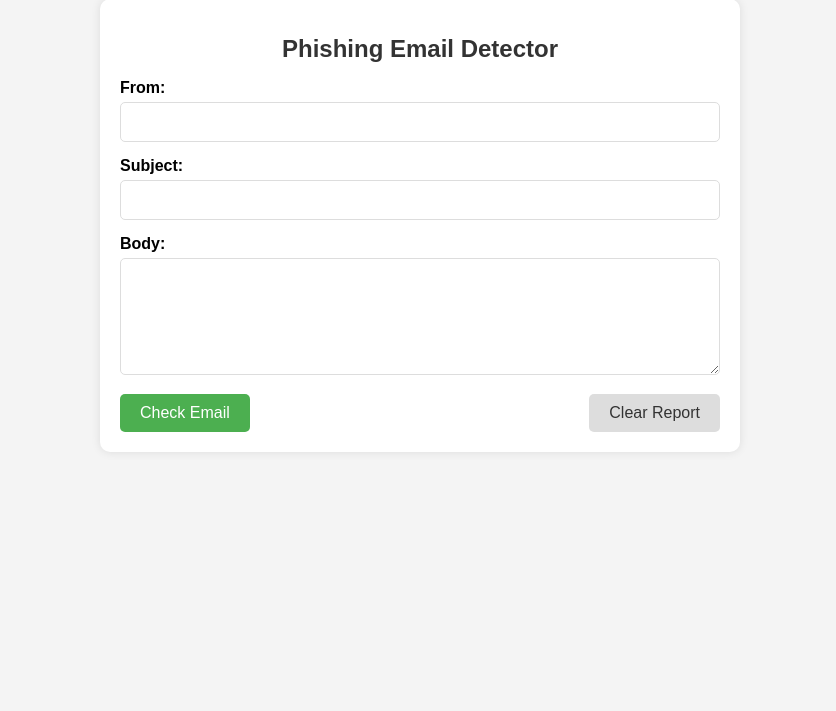
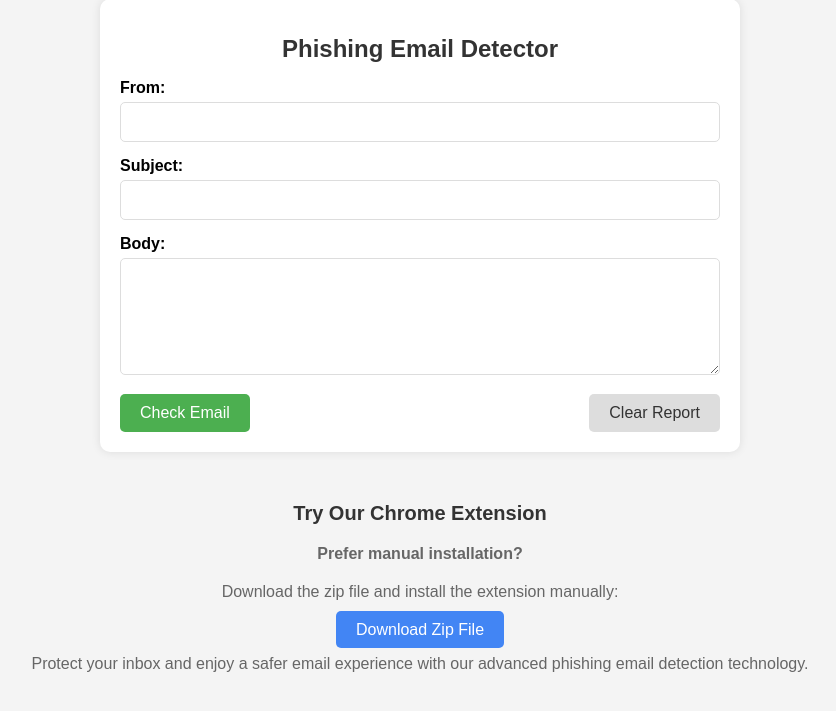
Before and after one commit to pranjalsingh03/phising-email-detector, a Flask app: page / in a window 1280 px wide. Shown: the part 51-762 px from the top of the page, without its empty margins (220-1056 px from the left). Run offline with Flask 3, Linux system fonts and the light colour scheme.

Commit message:
added chrome extension dwnload

```diff
--- a/templates/index.html
+++ b/templates/index.html
@@ -41,5 +41,12 @@
         </div>
         {% endif %}
     </div>
+    <div class="extension-ad">
+        <h3>Try Our Chrome Extension</h3>
+        <p><strong>Prefer manual installation?</strong></p>
+        <p>Download the zip file and install the extension manually:</p>
+        <a href="https://github.com/user-attachments/files/16227556/Chrome.Extemsion.zip" class="btn-primary" download>Download Zip File</a>
+        <p>Protect your inbox and enjoy a safer email experience with our advanced phishing email detection technology.</p>
+    </div>
 </body>
 </html>
```
